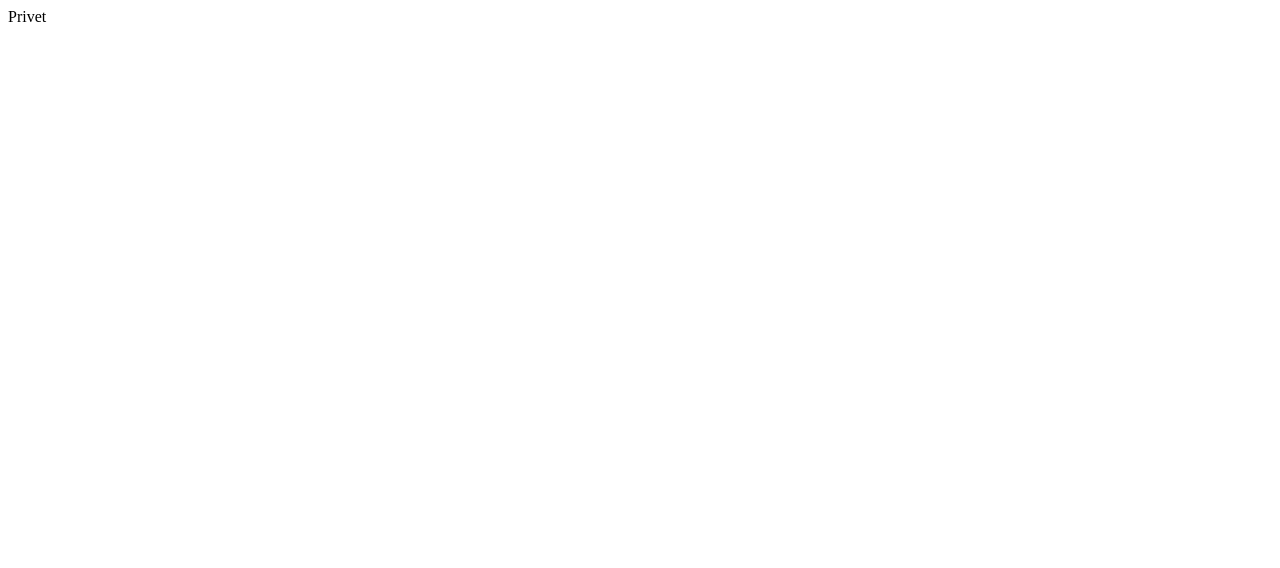
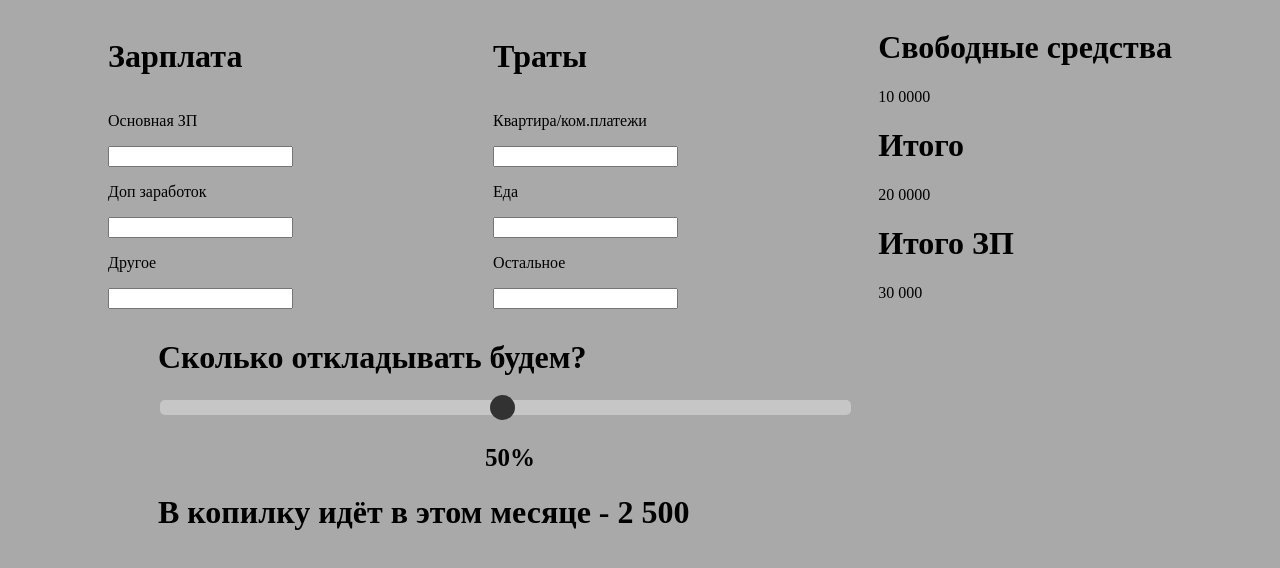
Before and after one commit to baldejn1k3/money_calc, a plain HTML site: page index.html in a window 1280 px wide. Drawn offline with Linux system fonts and the light colour scheme.

Commit message:
layout is completed

```diff
--- a/css/style.css
+++ b/css/style.css
@@ -0,0 +1,33 @@
+body{
+    background: darkgray;
+
+}
+.block_content {
+    display: flex;
+    align-items: center;
+    justify-content: space-around;
+}
+
+.block{
+    display: flex;
+    align-content: center;
+    align-items: flex-start;
+    justify-content: space-evenly;
+    flex-direction: column;
+    flex-wrap: nowrap;
+}
+.blockk{
+    display: flex;
+    align-content: center;
+    align-items: flex-start;
+    justify-content: space-evenly;
+    flex-direction: column;
+    flex-wrap: nowrap;
+
+}
+.polz{
+    margin-left: 150px;
+}
+.ret{
+    margin-left: 150px;
+}
--- a/index.html
+++ b/index.html
@@ -6,10 +6,104 @@
     <title>Title</title>
 </head>
 <body>
+
+<div class="block_content">
 <div class="block">
-    Privet
+    <h1>Зарплата</h1>
+    <p>Основная ЗП</p>
+    <input>
+    <p>Доп заработок</p>
+    <input>
+    <p>Другое</p>
+    <input>
+
+</div>
+<div class="blockk">
+    <h1>Траты</h1>
+    <p>Квартира/ком.платежи</p>
+    <input>
+    <p>Еда</p>
+    <input>
+    <p>Остальное</p>
+    <input>
+</div>
+    <div class="blog">
+        <h1>Свободные средства</h1>
+        <p>10 0000</p>
+        <h1>Итого</h1>
+        <p>20 0000</p>
+        <h1>Итого ЗП</h1>
+        <p>30 000</p>
+    </div>
 </div>
 
+
+<div class="polz">
+<style>
+    .slidecontainer {
+        width: 100%;
+    }
+
+    .slider {
+        -webkit-appearance: none;
+        width: 691px;
+        height: 15px;
+        border-radius: 5px;
+        background: #d3d3d3;
+        outline: none;
+        opacity: 0.7;
+        -webkit-transition: .2s;
+        transition: opacity .2s;
+    }
+
+    .slider:hover {
+        opacity: 1;
+    }
+
+    .slider::-webkit-slider-thumb {
+        -webkit-appearance: none;
+        appearance: none;
+        width: 25px;
+        height: 25px;
+        border-radius: 50%;
+        background: #000000;
+        cursor: pointer;
+    }
+
+    .slider::-moz-range-thumb {
+        width: 25px;
+        height: 25px;
+        border-radius: 50%;
+        background: #000000;
+        cursor: pointer;
+    }
+</style>
+</head>
+<body>
+
+<h1>Сколько откладывать будем?</h1>
+
+<div class="""slidecontainer">
+<input type="range" min="1" max="100" value="50" class="slider" id="myRange">
+<p style="font-weight: bold; font-size: 25px;   position: absolute;
+
+  left: 485px;"> <span id="demo" style="font-weight: bold; font-size: 25px; text-align: center"></span>%</p>
+</div>
+</div>
+<script>
+    var slider = document.getElementById("myRange");
+    var output = document.getElementById("demo");
+    output.innerHTML = slider.value;
+
+    slider.oninput = function() {
+        output.innerHTML = this.value;
+    }
+</script>
+<br>
+<br>
+<br>
+<h1 class="ret">В копилку идёт в этом месяце - 2 500</h1>
+</div>
 <script src="js/scripts.js"></script>
 </body>
 </html>
```
